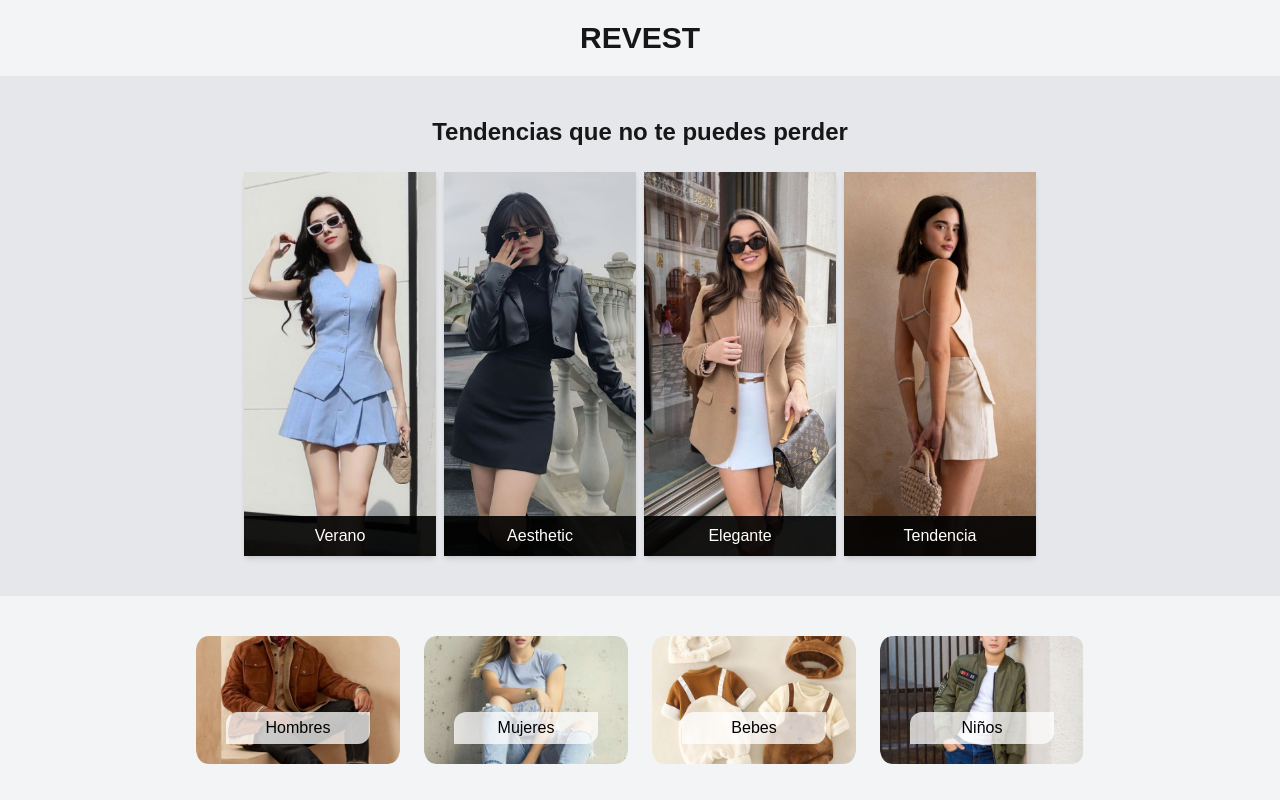
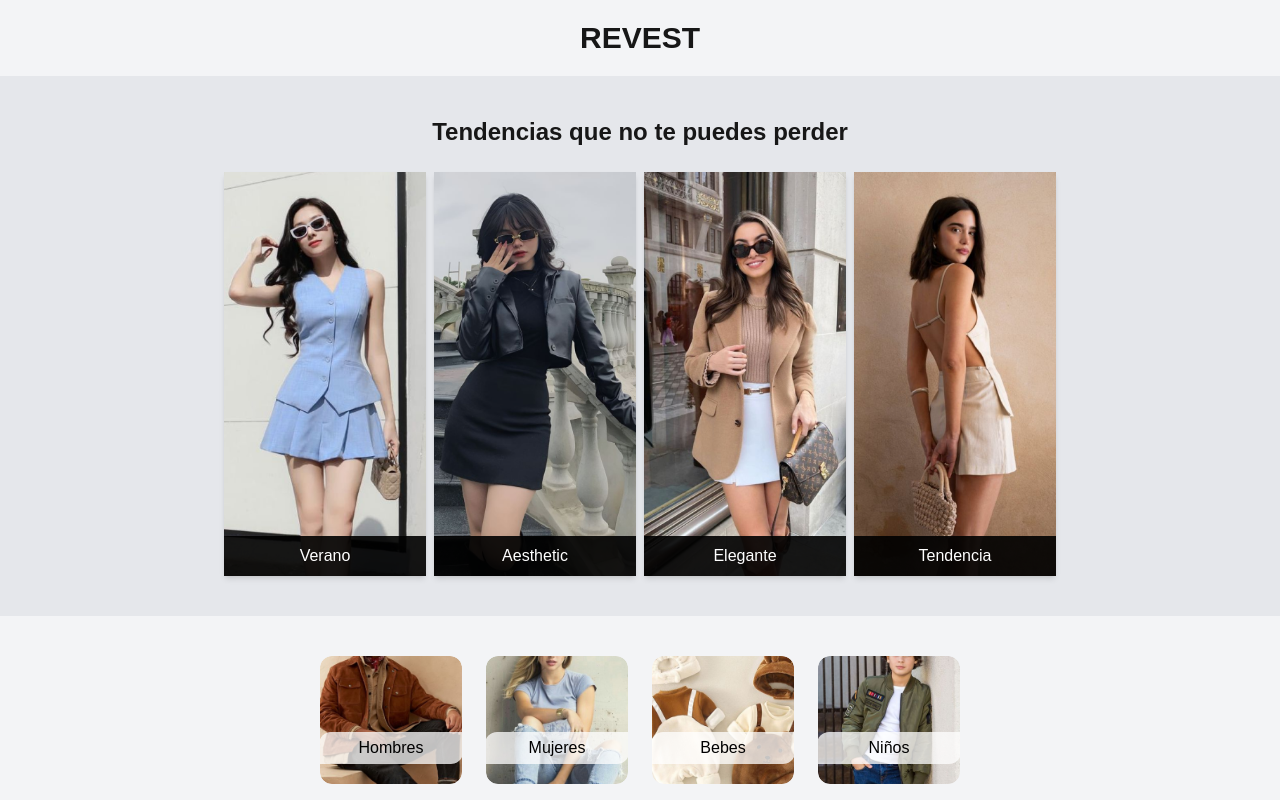
Before and after one commit to Hecze/Revest, a Next.js app: page / in a window 1280 px wide. Shown: the top 800 px of the page. Built offline with nearby package versions, Linux system fonts and the light colour scheme.

Commit message:
Unificando los paddings

```diff
--- a/src/app/components/Categorias.tsx
+++ b/src/app/components/Categorias.tsx
@@ -27,8 +27,8 @@ const Categoria: React.FC<CategoriaProps> = ({ title, imgSrc }) => {
 
 const Categorias: React.FC = () => {
   return (
-    <section className="bg-gray-100 py-10 px-44">
-      <div className="grid grid-cols-1 md:grid-cols-2 lg:grid-cols-4 gap-6 px-5">
+    <section className="bg-gray-100 py-10 px-4 sm:px-12 md:px-24 xl:px-56">
+      <div className="grid grid-cols-1 md:grid-cols-2 lg:grid-cols-4 gap-6 px-24">
         {/* Componente Categoria con título y ruta de imagen */}
         <Categoria title="Hombres" imgSrc="/hombres.png" />
         <Categoria title="Mujeres" imgSrc="/mujeres.png" />
--- a/src/app/components/Tendencias.tsx
+++ b/src/app/components/Tendencias.tsx
@@ -34,7 +34,7 @@ const Tendencias: React.FC = () => {
         <h2 className="text-2xl font-bold">Tendencias que no te puedes perder</h2>
       </div>
 
-      <div className="grid grid-cols-1 md:grid-cols-2 lg:grid-cols-4 gap-2 px-5">
+      <div className="grid grid-cols-1 md:grid-cols-2 lg:grid-cols-4 gap-2">
         {/* Aquí llamamos al componente Tendencia con la imagen y el título */}
         <Tendencia title="Verano" imgSrc="/verano.png" />
         <Tendencia title="Aesthetic" imgSrc="/aesthetic.png" />
```
